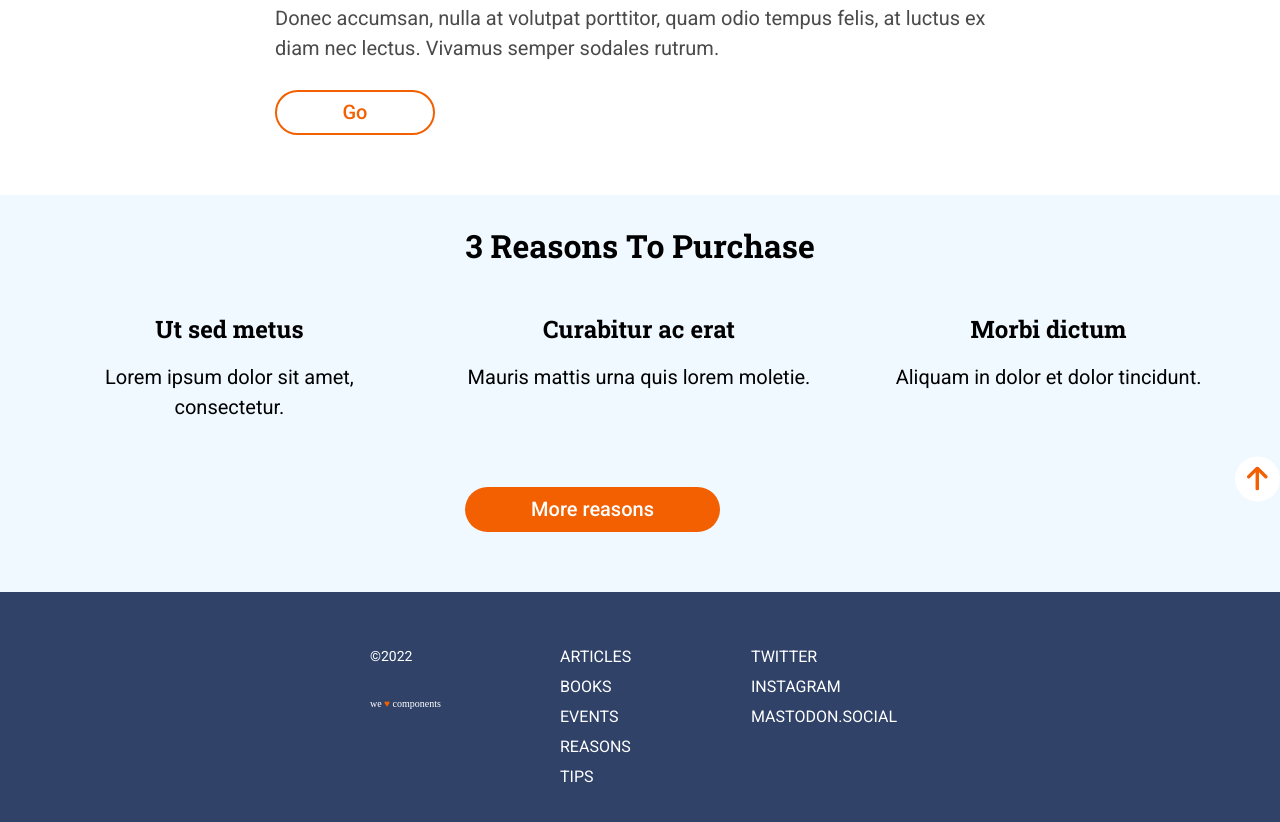
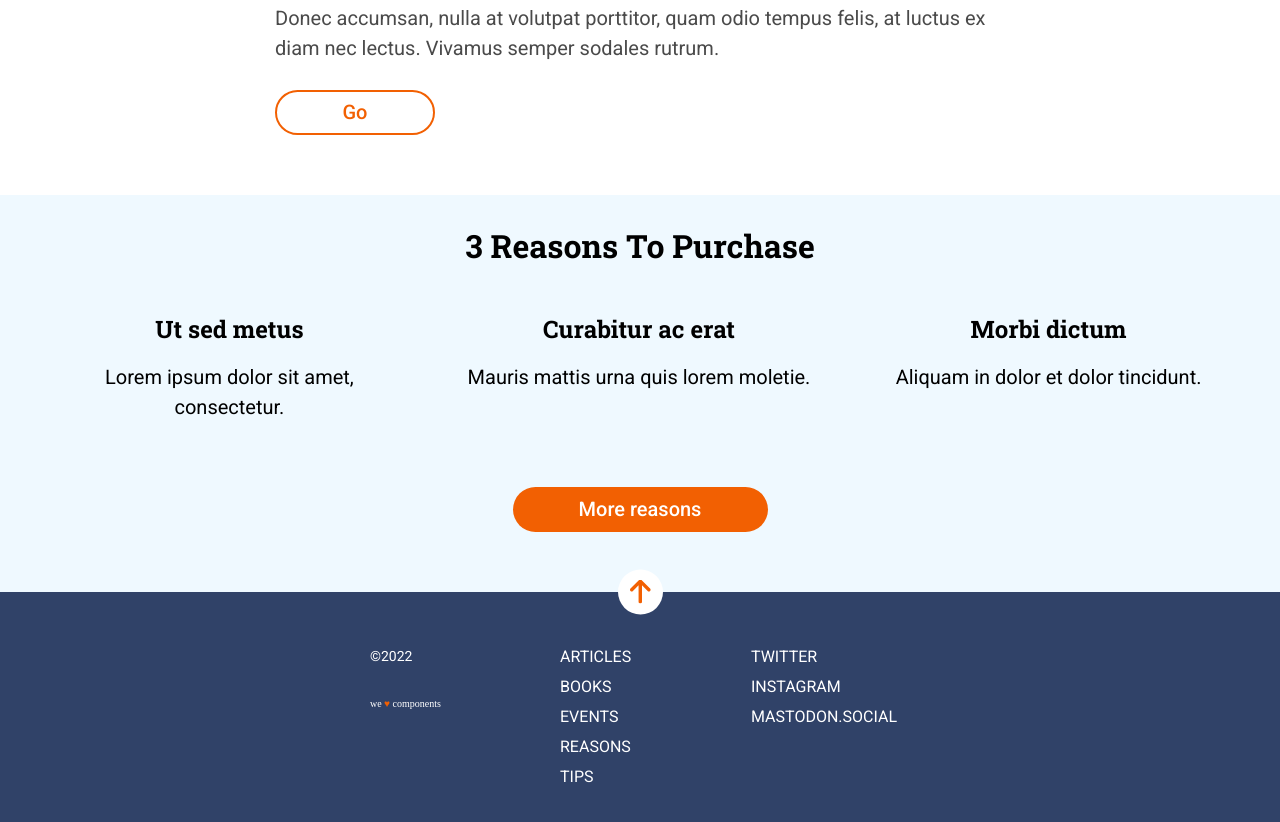
Before and after one commit to Adalab/modulo-1-evaluacion-final-Elenavar, a website: page public/index.html in a window 1280 px wide. Shown: the part 990-1812 px from the top of the page. Drawn offline with Linux system fonts and the light colour scheme.

Commit message:
update elena

```diff
--- a/public/index.html
+++ b/public/index.html
@@ -69,15 +69,17 @@
             </a>
           </div>
 
+          <div class="reasons__arrow">
+            <a href="./index.html#hero" class="link"><img src="./assets/images/ico-arrow.svg" alt="Flecha apuntando hacia arriba" class="reasons__arrow--icon"></a>
+        </div>
+
         </section>
 
     </main>
 
     <footer class="footer" id="footer">
 
-        <div class="footer__arrow">
-            <a href="./index.html#hero" class="link"><img src="./assets/images/ico-arrow.svg" alt="Flecha apuntando hacia arriba" class="reasons__arrow--icon"></a>
-        </div>
+
 
         <ul class="footer__info">
             <li><a href="https://adalab.es/" target="_blank" class="link">articles</a></li>
--- a/src/scss/layout/_footer.scss
+++ b/src/scss/layout/_footer.scss
@@ -13,17 +13,6 @@
     justify-content: space-between;
     align-items: center;
   }
-  &__arrow {
-    display: flex;
-    justify-content: center;
-    align-items: center;
-    width: 45px;
-    height: 45px;
-    background-color: $font-color;
-    border-radius: 22.5px;
-    position: absolute;
-    transform: translateY(-232.5px);
-    }
   &__info {
     display: flex;
     flex-direction: column;
--- a/src/scss/layout/_reasons.scss
+++ b/src/scss/layout/_reasons.scss
@@ -1,31 +1,37 @@
-.reasons{
+.reasons {
+  position: relative;
   height: 624px;
   background-color: #eff9ff;
   display: grid;
   grid-template-columns: 1fr;
   grid-template-rows: 108px 411px 105px;
-    @media all and (max-width: 768px){
-        justify-items: center;
-    }
-    @media all and (min-width: 768px){
+  @media all and (min-width: 768px) {
     height: 397px;
     grid-template-rows: 119px 173px 105px;
   }
-    &__h3{
+  &__h3 {
     grid-row-start: 1/2;
     font-family: $font-title;
     font-size: 2.4rem;
     text-align: center;
     padding-top: 29px;
     margin-bottom: 49px;
-        @media all and (min-width: 768px){
+    width: 100vw;
+    @media all and (min-width: 768px) {
       font-size: 2.6rem;
     }
-        @media all and (min-width: 1280px){
+    @media all and (min-width: 1280px) {
       font-size: 3.2rem;
     }
   }
-    &__button{
+  &__button {
+    width: 100vw;
+    display: flex;
+    justify-content: center;
+    &:hover {
+      background-color: #8ccbea;
+    }
+    &--p {
       width: 184px;
       grid-row-start: 3/4;
       display: flex;
@@ -34,17 +40,14 @@
       height: 45px;
       background-color: $button-color;
       border-radius: 22.5px;
-        @media all and (min-width: 768px){
+      @media all and (min-width: 768px) {
         width: 210px;
-            transform: translateX(36.33vw);
       }
-        @media all and (min-width: 1280px){
+      @media all and (min-width: 1280px) {
         width: 255px;
       }
-        &:hover{
-            background-color: #8ccbea;
     }
-        &--p{
+    .link {
       text-align: center;
       color: $font-color;
       font-family: $font-main;
@@ -52,77 +55,86 @@
       font-size: 2rem;
     }
   }
-    &__arrow{
+  &__arrow {
+    width: 100vw;
     display: flex;
     justify-content: center;
-        align-items: center;
+    position: absolute;
+    transform: translateY(601.5px);
+    @media all and (min-width: 768px){
+      transform: translateY(374.5px);
+    }
+    .link{
       width: 45px;
       height: 45px;
       background-color: $font-color;
       border-radius: 22.5px;
-        position: absolute;
-        transform: translateY(601.5px);
+      display: flex;
+      justify-content: center;
+      align-items: center;
+
+    }
   }
 }
 
-.container{
+.container {
   grid-row-start: 2/3;
-    @media all and (min-width: 768px){
+  @media all and (min-width: 768px) {
     display: grid;
     grid-template-columns: 1fr 1fr 1fr;
     grid-template-rows: 116px;
     justify-items: center;
     margin: 0 40px 0 38px;
   }
-    @media all and (min-width: 1280px){
+  @media all and (min-width: 1280px) {
     grid-gap: 26.7px;
   }
-    &__firstArticle{
-        @media all and (min-width: 768px){
+  &__firstArticle {
+    @media all and (min-width: 768px) {
       grid-column-start: 1/2;
     }
   }
-    &__secondtArticle{
-        @media all and (min-width: 768px){
+  &__secondtArticle {
+    @media all and (min-width: 768px) {
       grid-column-start: 2/3;
     }
   }
-    &__thirdArticle{
-        @media all and (min-width: 768px){
+  &__thirdArticle {
+    @media all and (min-width: 768px) {
       grid-column-start: 3/4;
     }
   }
-    &__article{
+  &__article {
     display: grid;
     grid-template-columns: 1fr;
     grid-template-rows: 30px 63px;
     margin-bottom: 44px;
     justify-items: center;
-        @media all and (min-width: 768px){
+    @media all and (min-width: 768px) {
       grid-gap: 18px;
     }
-        &--h4{
+    &--h4 {
       grid-row-start: 1/2;
       font-family: $font-title;
       font-size: 1.8rem;
       line-height: 3rem;
       text-align: center;
-            @media all and (min-width: 768px){
+      @media all and (min-width: 768px) {
         font-size: 2.4rem;
       }
     }
-        &--p{
+    &--p {
       width: 180px;
       grid-row-start: 2/3;
       font-family: $font-main;
       font-size: 1.8rem;
       line-height: 3rem;
       text-align: center;
-            @media all and (min-width: 768px){
+      @media all and (min-width: 768px) {
         font-size: 2rem;
         width: 212.3px;
       }
-            @media all and (min-width: 1280px){
+      @media all and (min-width: 1280px) {
         font-size: 2rem;
         width: 353.8px;
       }
```
Also changed, not shown: src/html/partials/footer.html (+1 -3 lines), src/html/partials/reasons.html (+4 -0 lines), docs/assets/css/main.css, public/assets/css/main.css, src/scss/main.scss (line endings or trailing spaces), 1 other file. Lines whose indentation alone changed are shown as unchanged.
